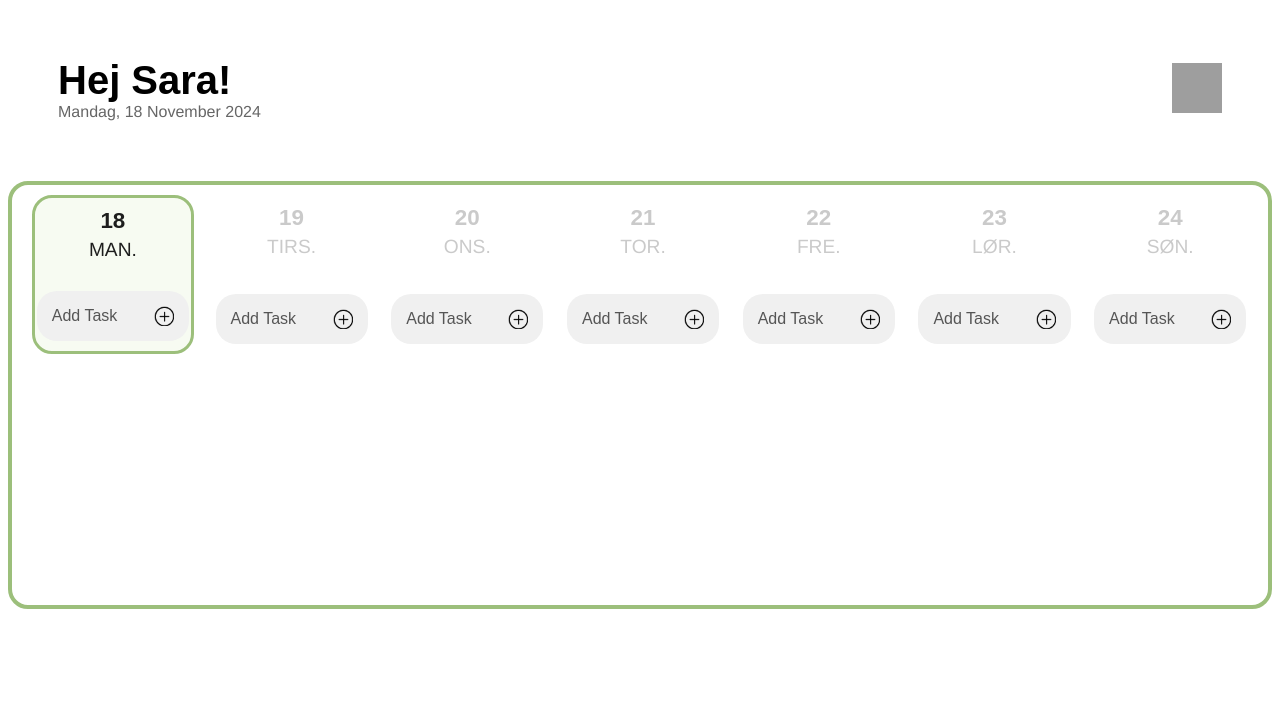
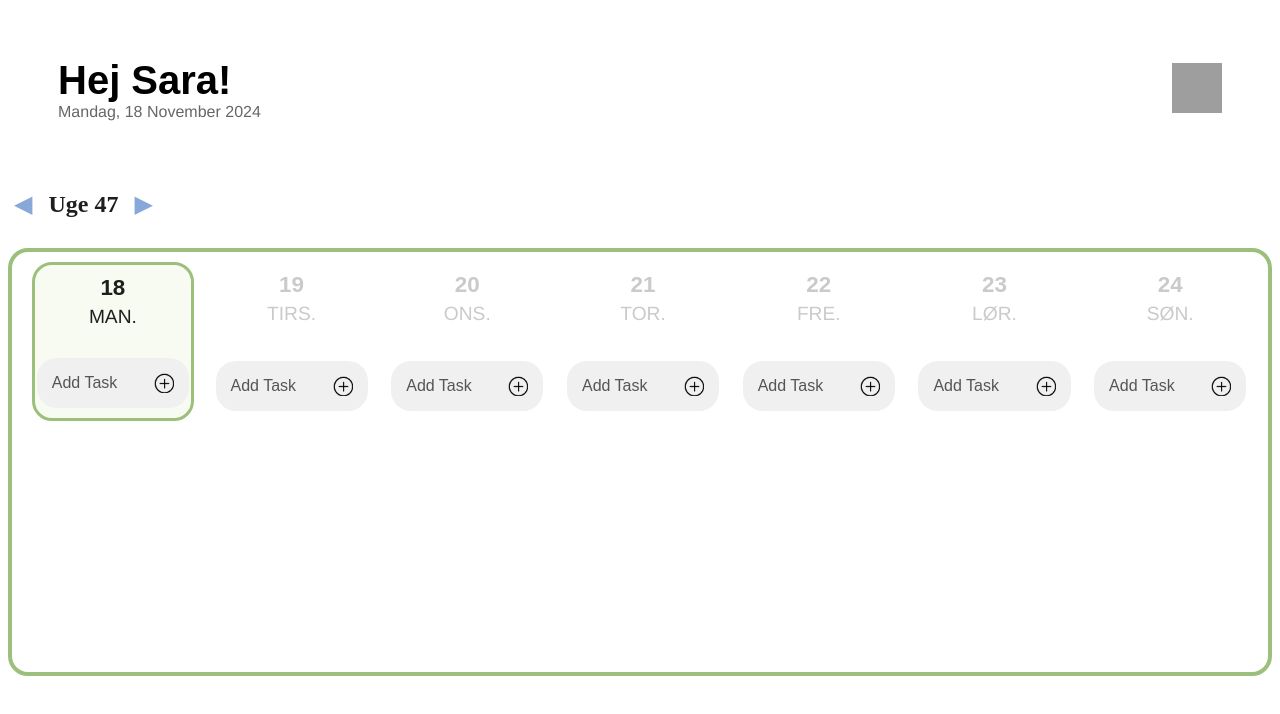
Before and after one commit to Yoondaal01/task-manager-projekt, a React (Vite) app: page / in a window 1280 px wide. Shown: the top 714 px of the page. Built offline with nearby package versions, Linux system fonts and the light colour scheme; grey boxes are pictures that could not be loaded.

Commit message:
Week switch button

```diff
--- a/src/WeeklyCalendar.css
+++ b/src/WeeklyCalendar.css
@@ -1,6 +1,30 @@
 body{
   display: flex;
   justify-content: center;
+}
+
+.week-navigation {
+  display: flex;
+  align-items: center;
+  justify-content: flex-start;
+  gap: 10px;
+  font-size: 1rem;
+  font-weight: bold;
+  color: #1E1E1E;
+  margin-bottom: 10px;
+}
+
+.week-navigation .week-arrow {
+  cursor: pointer;
+  color: #87A8D8;
+  font-size: 1.5rem;
+  border: none;
+  background: none;
+  transition: color 0.3s ease;
+}
+
+.week-navigation .week-arrow:hover {
+  color: #4C6FA8;
 }
 
 .weekly-calendar-wrapper {
--- a/src/WeeklyCalendar.tsx
+++ b/src/WeeklyCalendar.tsx
@@ -10,7 +10,7 @@ interface Task {
   priority: 'low' | 'medium' | 'high';
   color: 'pink' | 'coral' | 'lavender' | 'teal' | 'yellow' | 'mint';
   date: string;
-  time?: string; // Optional property
+  time?: string; // Optional time property
 }
 
 const WeeklyCalendar: React.FC = () => {
@@ -18,11 +18,15 @@ const WeeklyCalendar: React.FC = () => {
   const [isModalOpen, setIsModalOpen] = useState(false);
   const [selectedTask, setSelectedTask] = useState<Task | null>(null);
   const [modalPosition, setModalPosition] = useState<{ top: number; left: number } | null>(null);
+  const [weekOffset, setWeekOffset] = useState(0);
 
-  const weekDays = ['MAN.', 'TIRS.', 'ONS.', 'TOR.', 'FRE.', 'LØR.', 'SØN.'];
+  const weekDays = [
+    'MAN.', 'TIRS.', 'ONS.', 'TOR.', 'FRE.', 'LØR.', 'SØN.'
+  ];
 
   // Get current week dates
   const today = new Date();
+  today.setDate(today.getDate() + weekOffset * 7);
   const startOfWeek = today.getDate() - today.getDay() + 1;
   const weekDates = Array.from({ length: 7 }, (_, i) => {
     const date = new Date(today);
@@ -69,15 +73,24 @@ const WeeklyCalendar: React.FC = () => {
   };
 
   const handleChange = (field: string, value: string) => {
-    setSelectedTask((prevTask) => (prevTask ? { ...prevTask, [field]: value } : null));
+    setSelectedTask((prevTask) => prevTask ? ({ ...prevTask, [field]: value }) : null);
   };
 
   const handleColorChange = (color: 'pink' | 'coral' | 'lavender' | 'teal' | 'yellow' | 'mint') => {
-    setSelectedTask((prevTask) => (prevTask ? { ...prevTask, color } : null));
+    setSelectedTask((prevTask) => prevTask ? ({ ...prevTask, color }) : null);
+  };
+
+  const handleWeekChange = (direction: 'prev' | 'next') => {
+    setWeekOffset((prevOffset) => direction === 'prev' ? prevOffset - 1 : prevOffset + 1);
   };
 
   return (
     <div className="weekly-calendar-container">
+      <div className="week-navigation">
+        <button className="week-arrow" onClick={() => handleWeekChange('prev')}>&#9664;</button>
+        <h2 className="week-number">Uge {Math.ceil(((weekDates[0].getTime() - new Date(weekDates[0].getFullYear(), 0, 1).getTime()) / 86400000 + new Date(weekDates[0].getFullYear(), 0, 1).getDay() + 1) / 7)}</h2>
+        <button className="week-arrow" onClick={() => handleWeekChange('next')}>&#9654;</button>
+      </div>
       <div className="weekly-calendar-wrapper">
         <div className="weekly-calendar">
           {weekDates.map((date, index) => (
@@ -105,10 +118,7 @@ const WeeklyCalendar: React.FC = () => {
                     </div>
                   ))}
               </div>
-              <div
-                className="add-task-button"
-                onClick={(e) => handleAddTaskButtonClick(date.toISOString().split('T')[0], e)}
-              >
+              <div className="add-task-button" onClick={(e) => handleAddTaskButtonClick(date.toISOString().split('T')[0], e)}>
                 <p>Add Task</p>
                 <img src="src/assets/add-task-icon.png" alt="Add Task" />
               </div>
```
